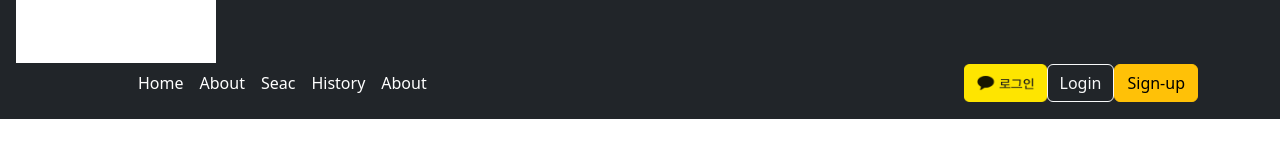
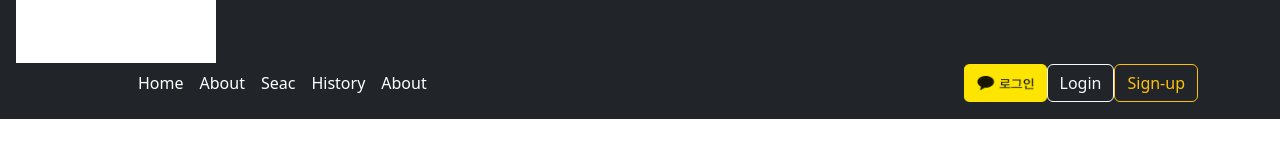
Before and after one commit to ABizCho/inssa-food-webApp, a React (Create React App) app in the folder client/: page / in a window 1280 px wide. Shown: the part 153-307 px from the top of the page. Built offline with nearby package versions, Linux system fonts and the light colour scheme.

Commit message:
server/ user - authRouter가 app.js에 라우팅되지 않아 관련작업

```diff
--- a/client/src/Login.js
+++ b/client/src/Login.js
@@ -78,7 +78,7 @@ const Login = () => {
           </p>
         ) : (
           <div>
-            <h3>Welcome to MOVIE MOVIE</h3>
+            <h3>Welcome to MOVIE</h3>
             <h3>You are logged in</h3>
           </div>
         )}
--- a/client/src/common/components/Header.js
+++ b/client/src/common/components/Header.js
@@ -5,7 +5,6 @@ import kakaLoginButtonImg from "../../img/kakao_login_medium.png";
 import { useCookies } from "react-cookie";
 import { useNavigate } from "react-router-dom";
 import { useEffect } from "react";
-
 
 const Header = () => {
   const REST_API_KEY = "0abf97780f442400eccc7cd004baabab";
@@ -87,6 +86,17 @@ const Header = () => {
           </ul>
 
           <div className="logBtn-box text-end">
+            {cookies.userData === "undefined" ? (
+              <div className="logFalse-box">
+                <button
+                  type="signUp-btn log-btn button"
+                  className="btn btn-outline-danger"
+                >
+                  LogOut
+                </button>
+              </div>
+            ) : (
+              <div className="logTrue-box">
                 <a className="log-btn" href={KAKAO_AUTH_URI}>
                   <img src={kakaLoginButtonImg} width={83} height={38} />
                 </a>
@@ -99,10 +109,12 @@ const Header = () => {
                 </button>
                 <button
                   type="signUp-btn log-btn button"
-              className="btn btn-warning"
+                  className="btn btn-outline-warning"
                 >
                   Sign-up
                 </button>
+              </div>
+            )}
           </div>
         </div>
       </div>
```
Also changed, not shown: 1 other file (tests, documents, lock files or other folders). Lines whose indentation alone changed are shown as unchanged.
